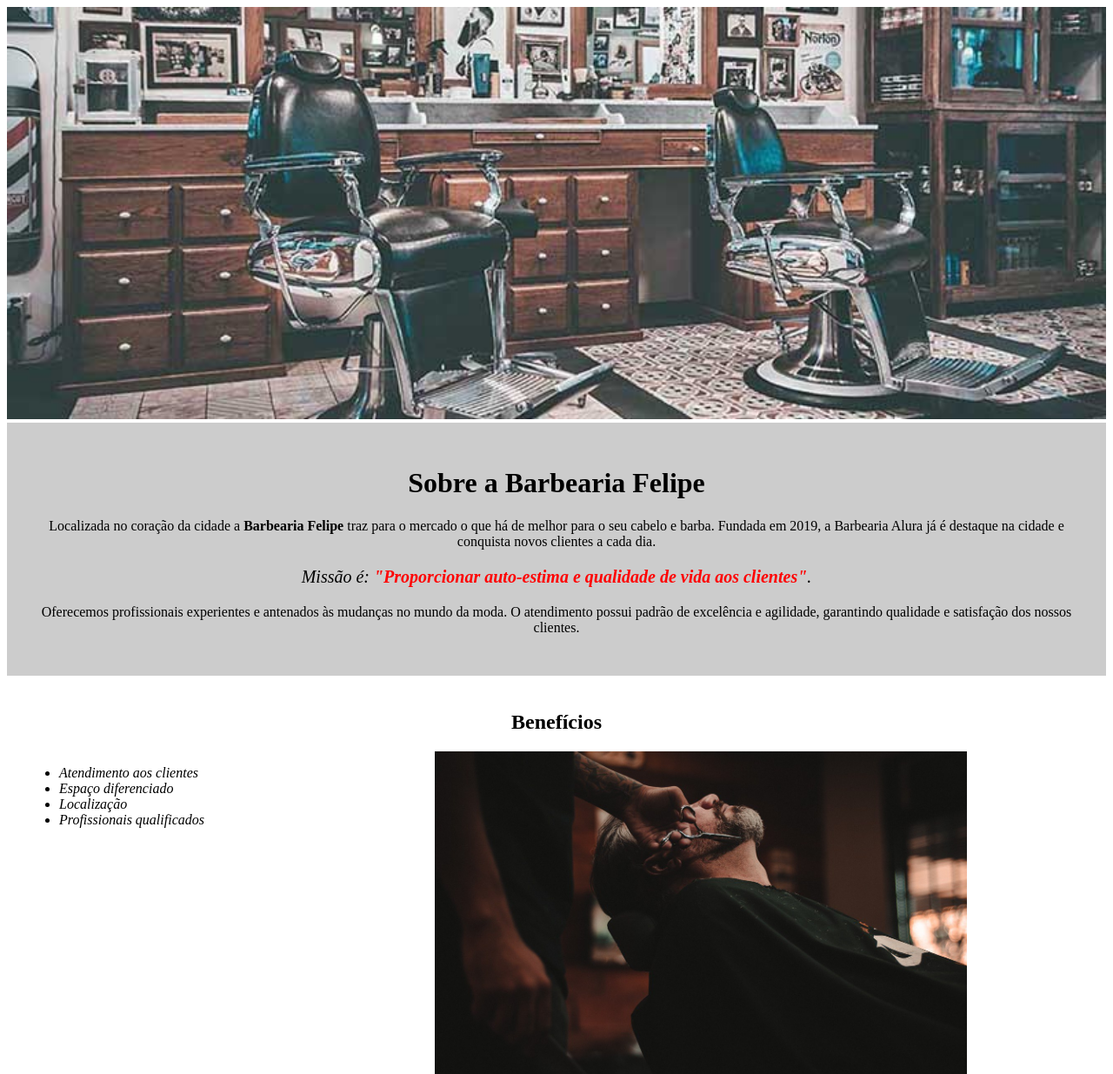
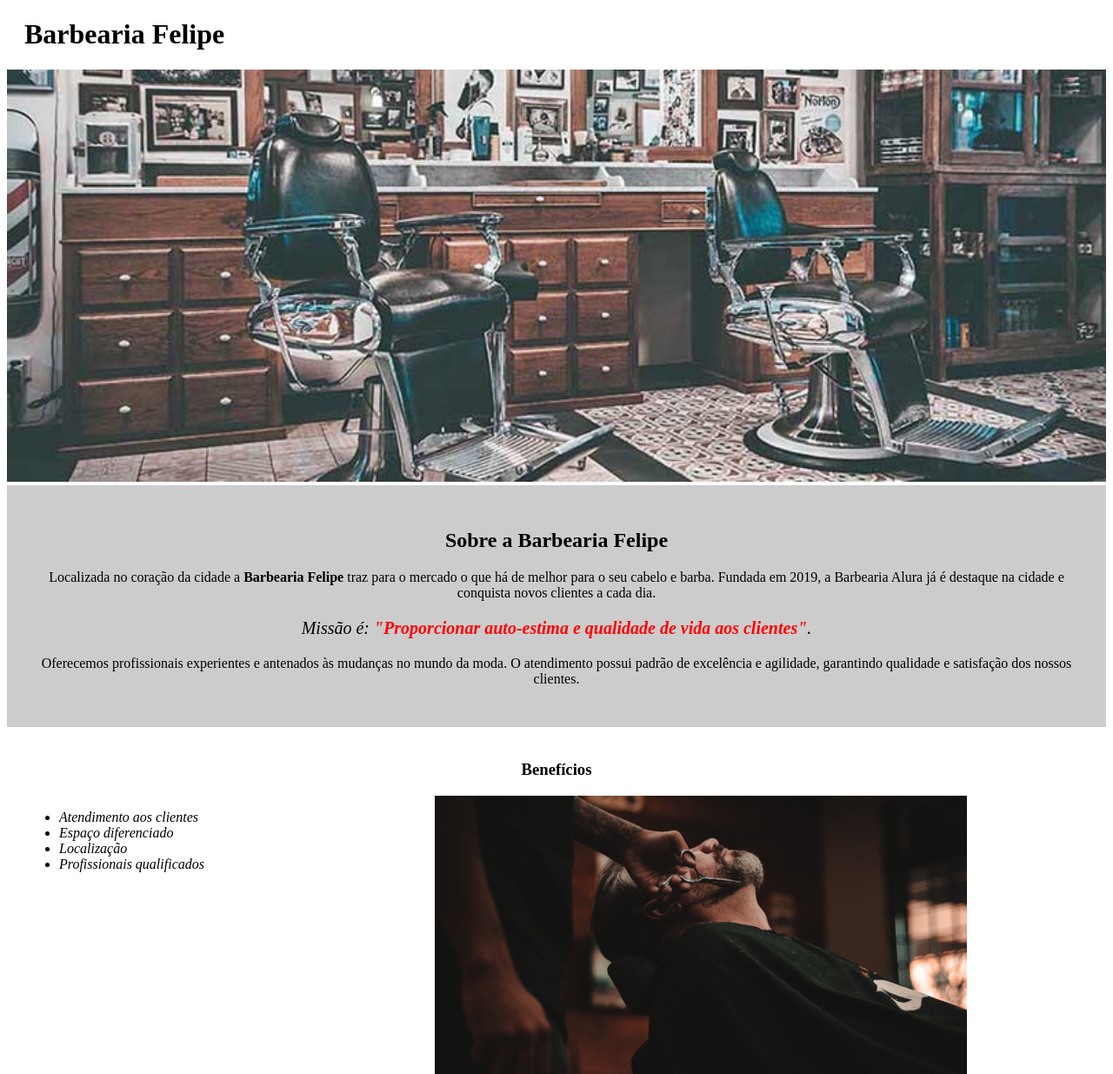
Before and after one commit to felipefrade/curso_alura_html5, a plain HTML site: page index.html in a window 1280 px wide. Shown: the top 1235 px of the page at 87% size. Drawn offline with Linux system fonts and the light colour scheme.

Commit message:
Inserção do cabeçalho, e classes para tags título

```diff
--- a/index.html
+++ b/index.html
@@ -6,9 +6,12 @@
       <link rel="stylesheet" href="style.css">
    </head>
    <body>
+      <header>
+         <h1 class="titulo-principal">Barbearia Felipe</h1>
+      </header>
       <img id="banner" src="banner.jpg">
       <div class="principal">
-         <h1>Sobre a Barbearia Felipe</h1>
+         <h2 class="titulo-centralizado">Sobre a Barbearia Felipe</h2>
 
          <p>Localizada no coração da cidade a <strong>Barbearia Felipe</strong> traz para o mercado o que há de melhor para o seu cabelo e
          barba. Fundada em 2019, a Barbearia Alura já é destaque na cidade e conquista novos clientes a cada dia.</p>
@@ -19,7 +22,7 @@
          garantindo qualidade e satisfação dos nossos clientes.</p>
       </div>
       <div class="beneficios">
-         <h2>Benefícios</h2>
+         <h3 class="titulo-centralizado">Benefícios</h3>
             <ul>
                <li class="itens">Atendimento aos clientes</li>
                <li class="itens">Espaço diferenciado</li>
--- a/style.css
+++ b/style.css
@@ -1,7 +1,3 @@
-body {
-
-}
-
 #banner {
     width: 100%;
 }
@@ -12,7 +8,11 @@ body {
     padding: 30px;
 }
 
-h1 {
+.titulo-principal {
+    padding-left: 20px;
+}
+
+.titulo-centralizado {
     text-align: center;
 }
 
@@ -40,10 +40,6 @@ em strong {
     padding: 20px;
 }
 
-h2 {
-    text-align: center;
-}
-
 ul{
     display: inline-block ;
     vertical-align: top;
```
Also changed, not shown: 1 other file.
